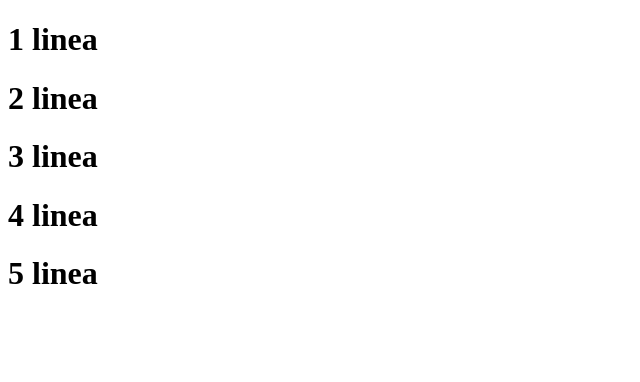
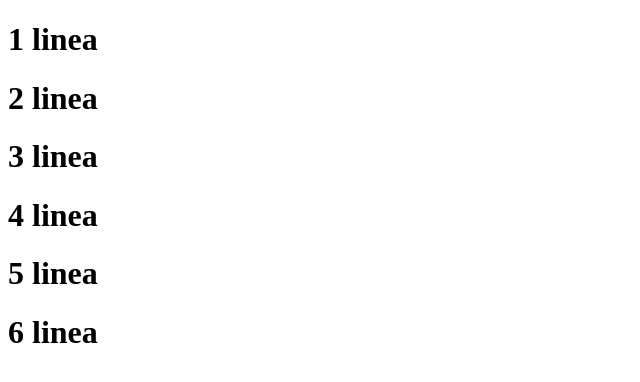
Before and after one commit to reynaldo200118/class1, a plain HTML site: page index.html in a window 1280 px wide. Shown: the whole page, without its empty margins (0-640 px from the left). Drawn offline with Linux system fonts and the light colour scheme.

Commit message:
6 commit

```diff
--- a/index.html
+++ b/index.html
@@ -11,6 +11,7 @@
     <h1>3 linea</h1>
     <h1>4 linea</h1>
     <h1>5 linea</h1>
+    <h1>6 linea</h1>
 
 </body>
 </html>
```
